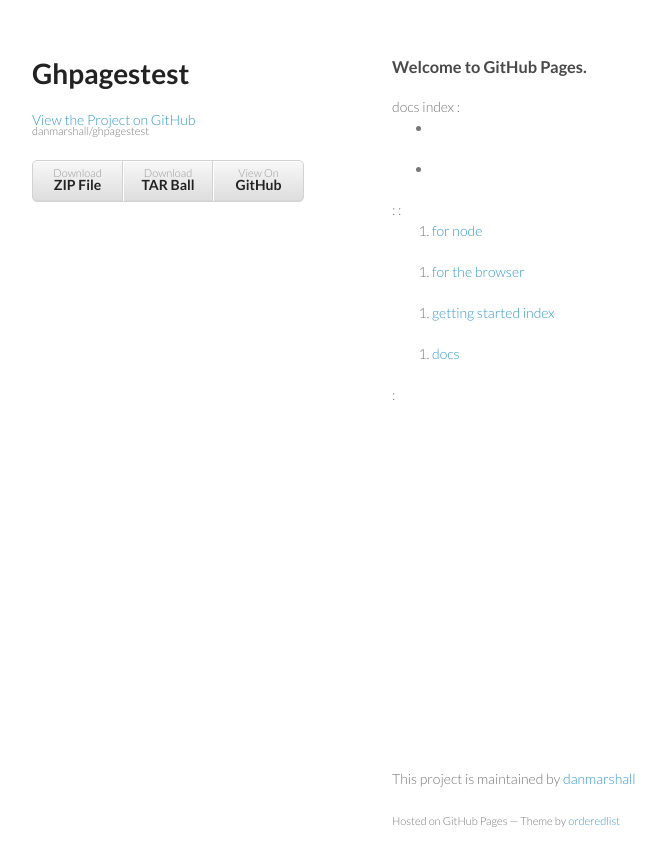
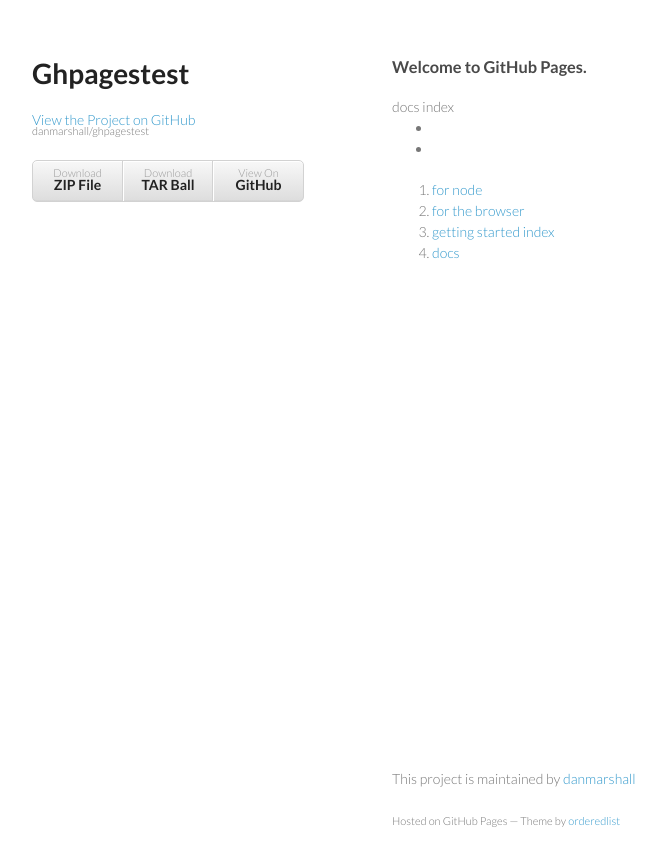
Before and after one commit to danmarshall/ghpagestest, a Jekyll site: the page built from _docs/index.html, in a window 1280 px wide. Shown: the top 866 px of the page, without its empty margins (178-844 px from the left). Built offline with Jekyll 4.4.1, drawn with Linux system fonts in a browser that asks for light colours.

Commit message:
Update index.html

```diff
--- a/_docs/index.html
+++ b/_docs/index.html
@@ -5,19 +5,16 @@
 
 docs index
 
-:
+    <ul>
+
 {% for collection in site.collections %}
-    <ul>
         <li><a href="{{ collection.directory }}">{{ collection.title }}</a></li>
+{% endfor %}
     </ul>
-{% endfor %}
-:
 
 
-:
+    <ol>
 {% for doc in site.docs %}
-    <ol>
         <li><a href="{{ doc.directory }}">{{ doc.title }}</a></li>
+{% endfor %}
     </ol>
-{% endfor %}
-:
```
